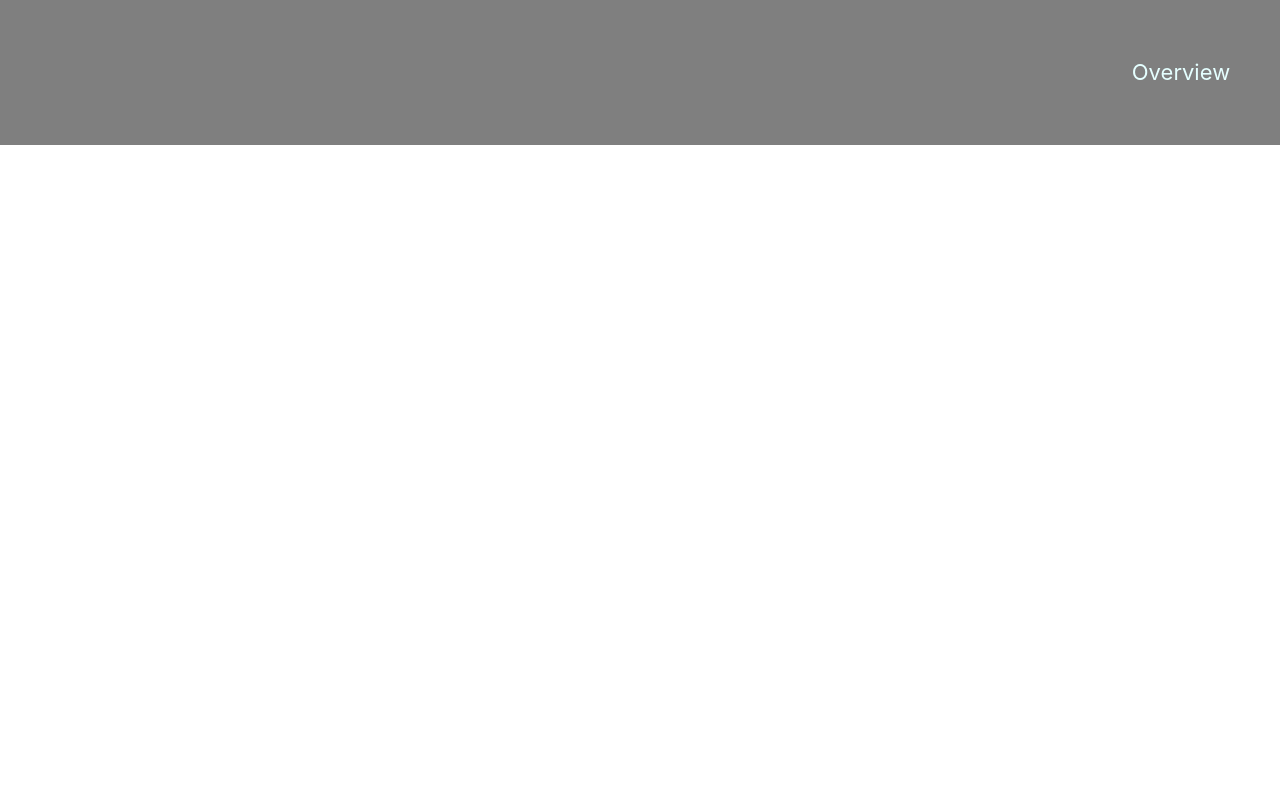
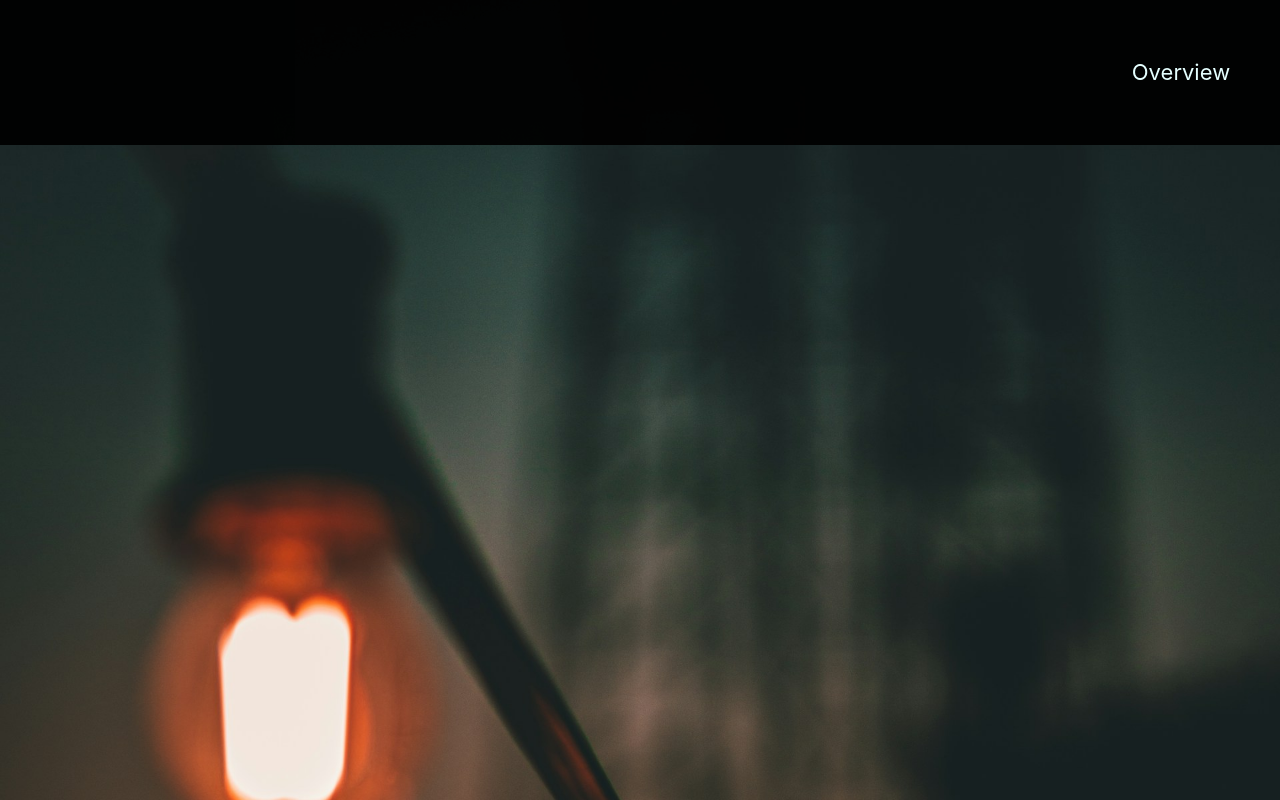
Before and after one commit to mateusb12/book_analysis_frontend, a React (Create React App) app: page /book_analysis_frontend/navbar in a window 1280 px wide. Built offline with nearby package versions, Linux system fonts and the light colour scheme.

Commit message:
fixed navbar overlap with background

```diff
--- a/src/App.css
+++ b/src/App.css
@@ -5,6 +5,12 @@
 .App-logo {
   height: 40vmin;
   pointer-events: none;
+}
+
+.app-background {
+  background-image: url('assets/img/bulb-bg.jpg');
+  background-size: cover;
+  min-height: 100vh;
 }
 
 @media (prefers-reduced-motion: no-preference) {
--- a/src/App.js
+++ b/src/App.js
@@ -8,7 +8,7 @@ const BASE_PATH = "/book_analysis_frontend";
 
 function App() {
     return (
-        <div className="App">
+        <div className="App app-background">
             <Routes>
                 <Route path={`${BASE_PATH}/overview`} element={<Overview/>}/>
                 <Route path={`${BASE_PATH}/darkmode`} element={<DarkMode/>}/>
--- a/src/css/NavBar.css
+++ b/src/css/NavBar.css
@@ -14,7 +14,7 @@
 }
 
 :root {
-    --navbar-bg: rgba(0, 0, 0, 0.5);
+    --navbar-bg: rgba(0, 0, 0, 0.75);
     --navbar-bg-scrolled: rgba(0, 0, 0, 0.8);
     --navbar-text: #e5ffff;
     --hover-color: rgba(255, 255, 255, .9);
@@ -30,7 +30,7 @@ nav {
     top: 0;
     width: 100%;
     z-index: 100;
-    background-color: transparent;
+    background-color: var(--navbar-bg);
     transition: background-color 0.3s ease;
 }
 
@@ -77,13 +77,3 @@ nav.scrolled {
     text-decoration: none;
     color: var(--hover-color);
 }
-
-nav.scrolled {
-    background-color: rgba(0, 0, 0, 0.8);
-    transition: background-color 0.3s ease;
-}
-
-nav {
-    background-color: transparent;
-    transition: background-color 0.3s ease;
-}
--- a/src/css/Overview.css
+++ b/src/css/Overview.css
@@ -6,7 +6,6 @@
 }
 
 .welcome-background {
-    background-image: url('../assets/img/bulb-bg.jpg');
     background-size: cover;
     min-height: 100vh;
     color: #f5f5f5;
```
